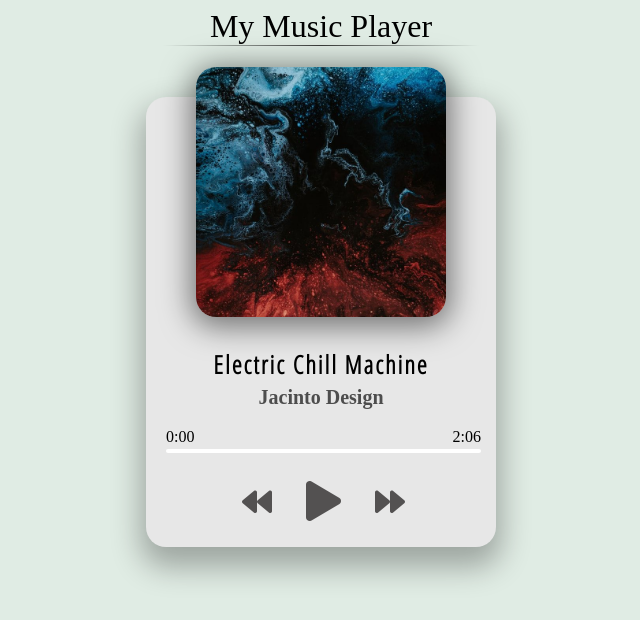
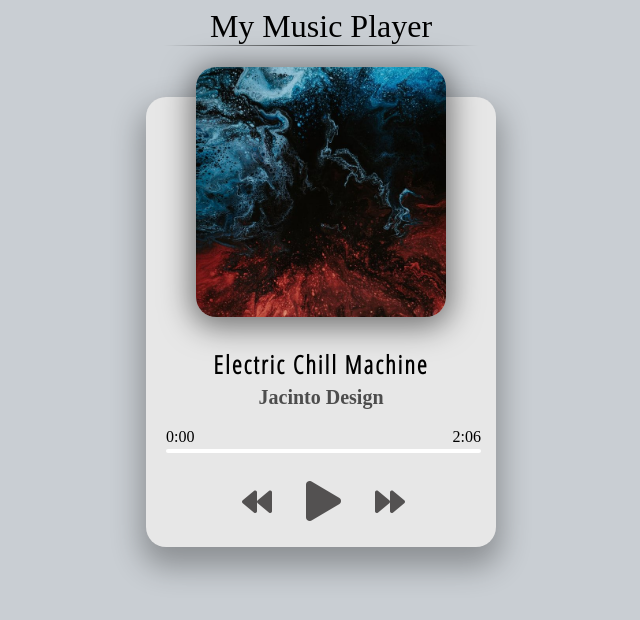
Before and after one commit to mounvip1525/Music-Player, a plain HTML site: page index.html in a window 1280 px wide. Shown: the whole page, without its empty margins (319-959 px from the left). Drawn offline with Linux system fonts and the light colour scheme; a web font is replaced by a local one.

Commit message:
Initial commit

```diff
--- a/style.css
+++ b/style.css
@@ -9,7 +9,7 @@ body{
     align-items:center;
     text-align:center;
     flex-direction:column;
-    background:#e0ece4;
+    background: #c9ced3;
 }
 header{
     font-size:2rem;
```
